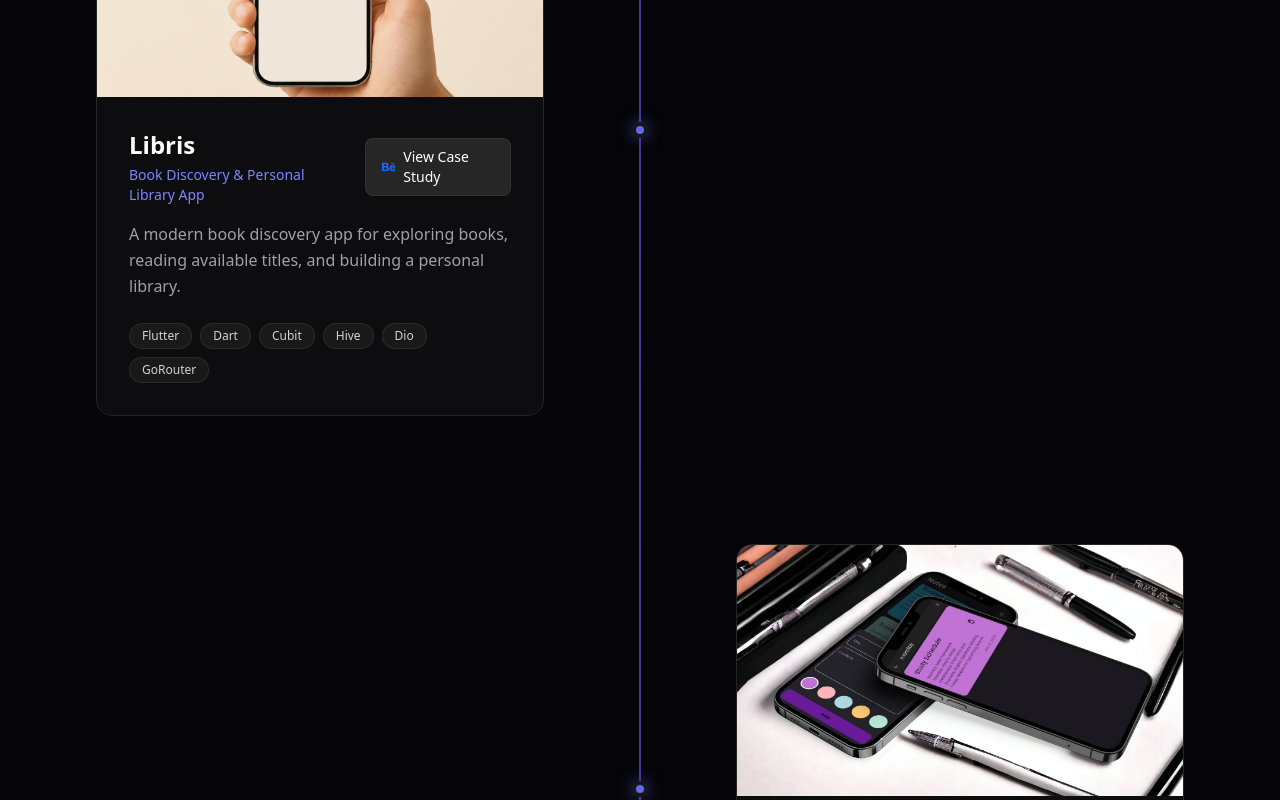
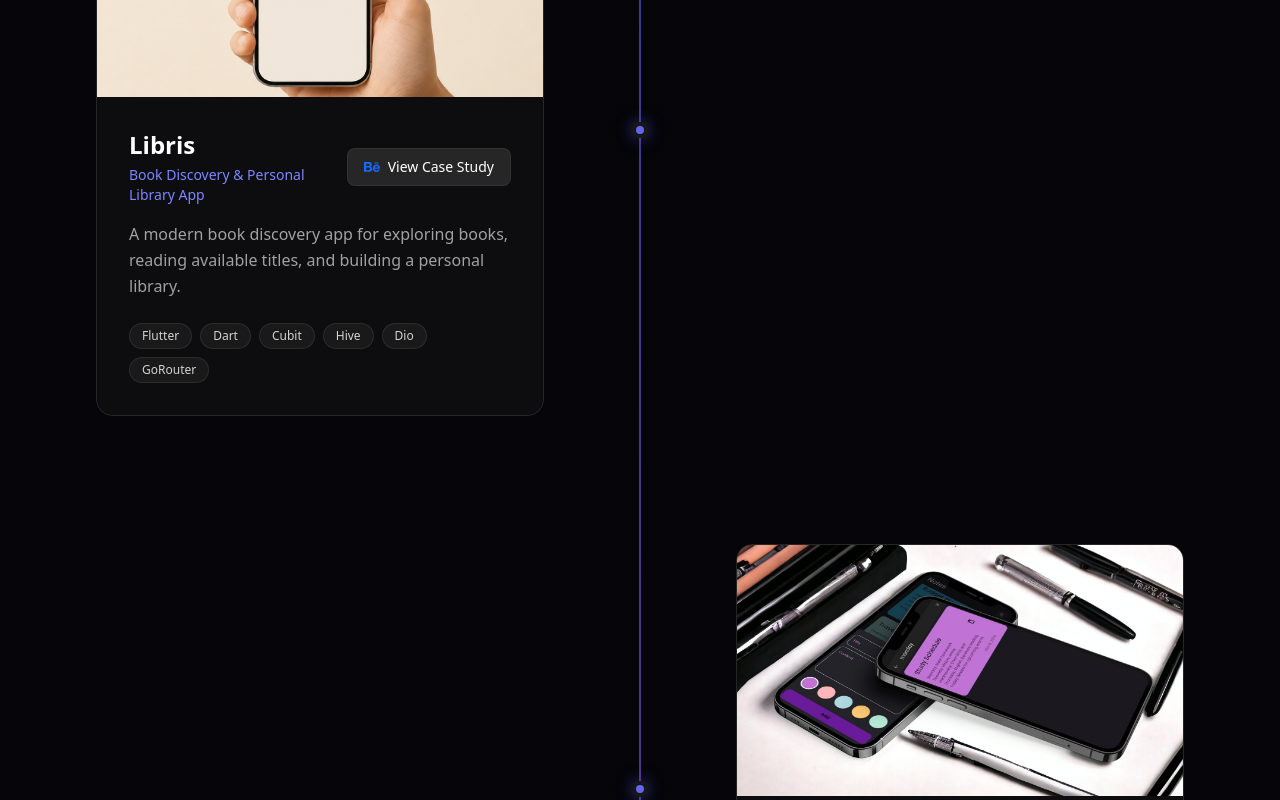
Before and after one commit to Mohamed3li454/portfolio-website, a Next.js app: page / in a window 1280 px wide. Shown: the part 4600-5400 px from the top of the page. Built offline with nearby package versions, Linux system fonts and the light colour scheme.

Commit message:
fix: improve project card layout responsiveness with proper flex shrinkage and text truncation

```diff
--- a/components/ProjectsSection.tsx
+++ b/components/ProjectsSection.tsx
@@ -119,7 +119,7 @@ function ProjectCard({ project, index }: { project: Project; index: number }) {
                     {/* Content */}
                     <div className="p-6 sm:p-8">
                         <div className="flex flex-col sm:flex-row sm:items-center justify-between gap-4 mb-4">
-                            <div>
+                            <div className="min-w-0">
                                 <h3 className="text-2xl font-semibold text-white group-hover:text-indigo-400 transition-colors duration-300 transform translate-z-10">
                                     {project.title}
                                 </h3>
@@ -133,11 +133,11 @@ function ProjectCard({ project, index }: { project: Project; index: number }) {
                                 href={project.link}
                                 target="_blank"
                                 rel="noopener noreferrer"
-                                className="flex items-center justify-center gap-2 px-4 py-2 bg-neutral-800 text-white text-sm font-medium rounded-lg hover:bg-neutral-700 transition-colors duration-300 border border-neutral-700/50"
+                                className="flex items-center justify-center gap-2 px-4 py-2 bg-neutral-800 text-white text-sm font-medium rounded-lg hover:bg-neutral-700 transition-colors duration-300 border border-neutral-700/50 whitespace-nowrap shrink-0"
                             >
                                 {isBehance ? (
                                     <>
-                                        <FaBehance className="w-4 h-4 text-[#1769ff]" />
+                                        <FaBehance className="w-4 h-4 text-[#1769ff] shrink-0" />
                                         View Case Study
                                     </>
                                 ) : (
```
